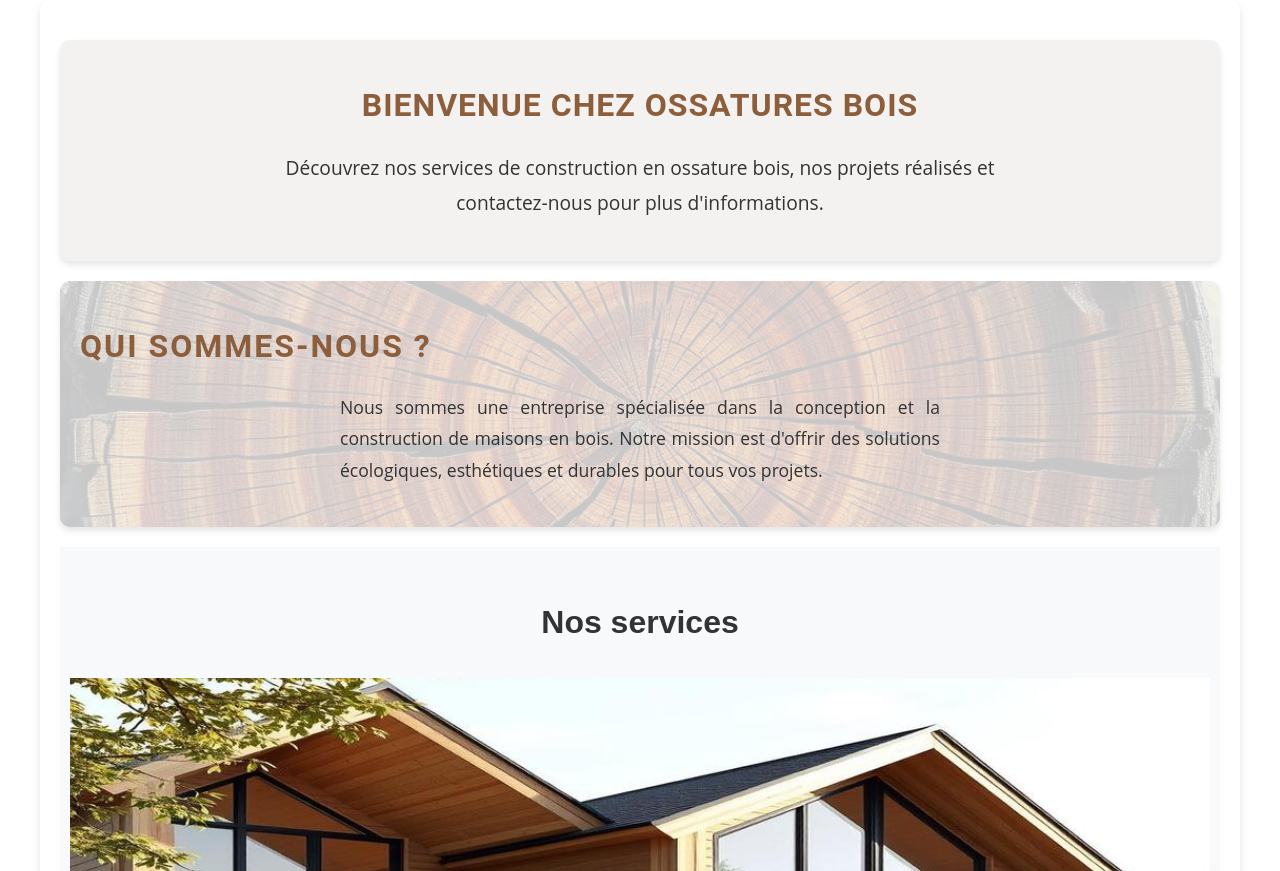
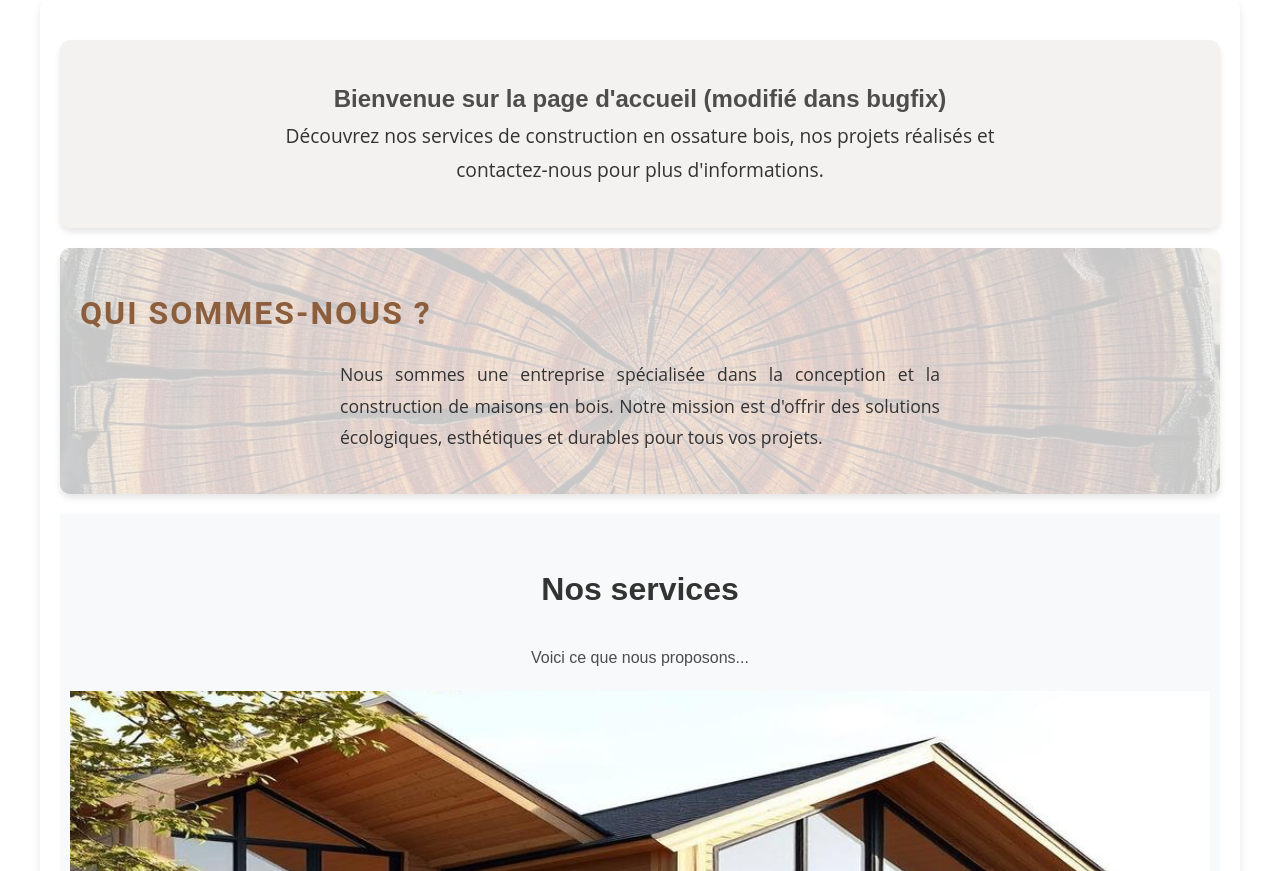
Before and after one commit to yosser2/P_solving, a plain HTML site: page Desktop/P_solving/index.html in a window 1280 px wide. Shown: the part 545-1416 px from the top of the page. Drawn offline with nearby package versions, Linux system fonts and the light colour scheme; files that its build step writes are made by us from their sources; files whose address does not match are found by name.

Commit message:
Modification dans bugfix-homepage

```diff
--- a/Desktop/P_solving/index.html
+++ b/Desktop/P_solving/index.html
@@ -59,7 +59,7 @@
     <main class="main-content">
     <!-- Section de présentation -->
     <section class="presentation">
-        <h2 class="section-title">Bienvenue chez Ossatures Bois</h2>
+        <h1>Bienvenue sur la page d'accueil (modifié dans bugfix)</h1>
         <p class="section-text">
             Découvrez nos services de construction en ossature bois, nos projets réalisés et contactez-nous pour plus d'informations.
         </p>
@@ -82,6 +82,7 @@
 <!-- Carrousel des services -->
 <section id="nos-services">
     <h2>Nos services</h2>
+    <p>Voici ce que nous proposons...</p>
     <div class="services-container">
         <div class="slick-carousel">
             <div class="service-item" style="background-image: url('./images/service1.jpg');">
```
